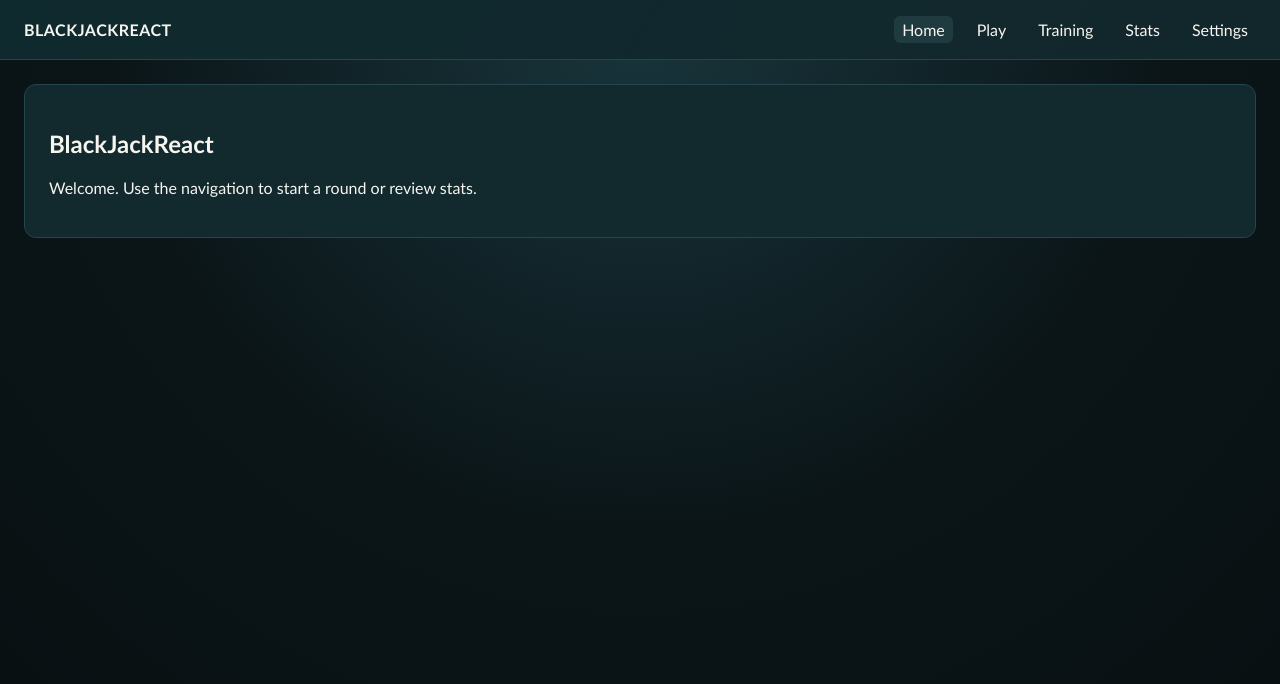
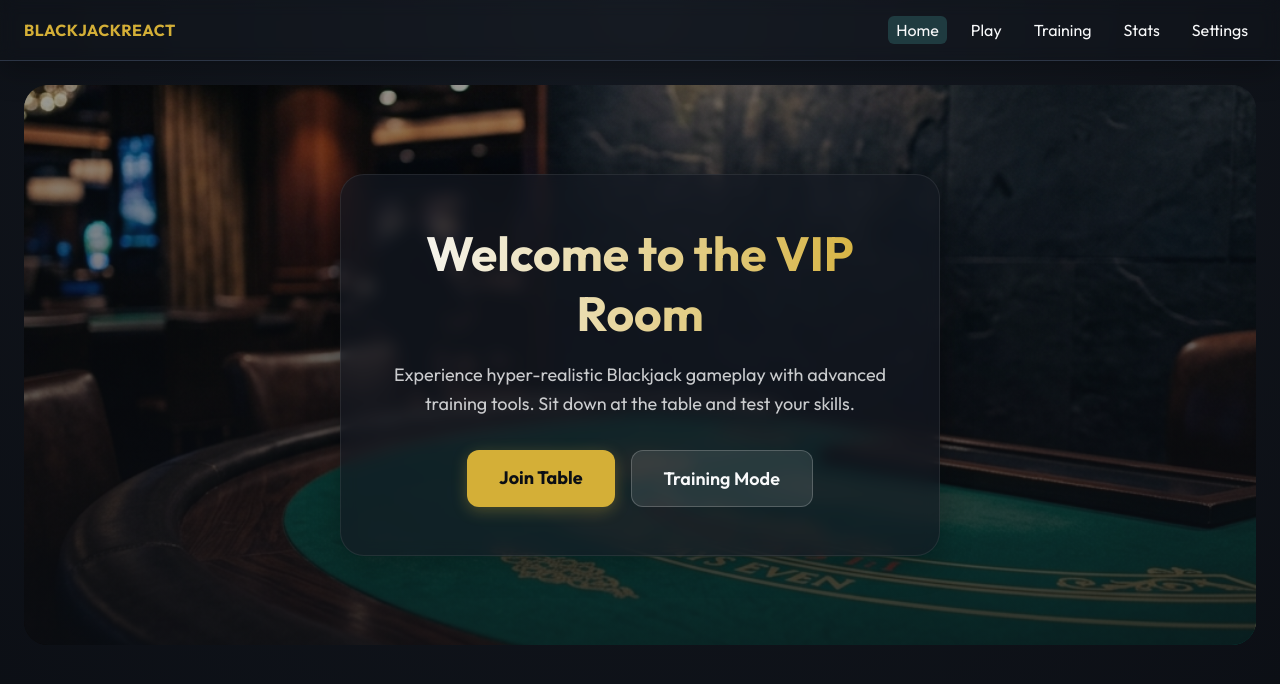
Before and after one commit to DarrenOsborne/BlackJackReact, a React (Vite) app in the folder apps/web/: page / in a window 1280 px wide. Shown: the top 684 px of the page. Built offline with nearby package versions, Linux system fonts and the light colour scheme.

Commit message:
feat: implement core game loop, betting, and turn management logic for the Play route

```diff
--- a/apps/web/index.html
+++ b/apps/web/index.html
@@ -3,6 +3,7 @@
   <head>
     <meta charset="UTF-8" />
     <meta name="viewport" content="width=device-width, initial-scale=1.0" />
+    <link href="https://fonts.googleapis.com/css2?family=Outfit:wght@300;400;600;700;800&display=swap" rel="stylesheet">
     <title>BlackJackReact</title>
   </head>
   <body>
--- a/apps/web/src/app/AppShell.tsx
+++ b/apps/web/src/app/AppShell.tsx
@@ -5,8 +5,8 @@ export function AppShell() {
   return (
     <BrowserRouter>
       <div className="app-shell">
-        <header className="app-header">
-          <div className="brand">BlackJackReact</div>
+        <header className="app-header glass-panel" style={{ background: "transparent", borderTop: "none", borderLeft: "none", borderRight: "none", borderRadius: 0 }}>
+          <div className="brand" style={{ color: "var(--accent)" }}>BlackJackReact</div>
           <nav className="app-nav">
             <NavLink to="/">Home</NavLink>
             <NavLink to="/play">Play</NavLink>
--- a/apps/web/src/app/routes/Home.tsx
+++ b/apps/web/src/app/routes/Home.tsx
@@ -1,8 +1,81 @@
+import { Link } from "react-router-dom";
+
 export function Home() {
   return (
-    <section className="page">
-      <h1>BlackJackReact</h1>
-      <p>Welcome. Use the navigation to start a round or review stats.</p>
-    </section>
+    <div className="home-container">
+      <div className="hero-section" style={{
+        backgroundImage: "url('/hero-bg.png')",
+        backgroundSize: "cover",
+        backgroundPosition: "center",
+        borderRadius: "24px",
+        minHeight: "70vh",
+        display: "flex",
+        flexDirection: "column",
+        justifyContent: "center",
+        alignItems: "center",
+        position: "relative",
+        overflow: "hidden"
+      }}>
+        {/* Dark overlay for readability */}
+        <div style={{
+          position: "absolute",
+          inset: 0,
+          background: "linear-gradient(to bottom, rgba(11, 14, 20, 0.4), rgba(11, 14, 20, 0.8))"
+        }}></div>
+
+        <div className="glass-panel" style={{
+          position: "relative",
+          padding: "48px",
+          borderRadius: "24px",
+          textAlign: "center",
+          maxWidth: "600px",
+          zIndex: 1
+        }}>
+          <h1 style={{
+            fontSize: "48px",
+            margin: "0 0 16px 0",
+            background: "linear-gradient(to right, #F8F9FA, #D4AF37)",
+            WebkitBackgroundClip: "text",
+            WebkitTextFillColor: "transparent"
+          }}>
+            Welcome to the VIP Room
+          </h1>
+          <p style={{
+            fontSize: "18px",
+            opacity: 0.8,
+            marginBottom: "32px",
+            lineHeight: 1.6
+          }}>
+            Experience hyper-realistic Blackjack gameplay with advanced training tools. Sit down at the table and test your skills.
+          </p>
+          <div style={{ display: "flex", gap: "16px", justifyContent: "center" }}>
+            <Link to="/play" style={{
+              background: "#D4AF37",
+              color: "#0B0E14",
+              padding: "16px 32px",
+              borderRadius: "12px",
+              textDecoration: "none",
+              fontWeight: 700,
+              fontSize: "18px",
+              boxShadow: "0 4px 15px rgba(212, 175, 55, 0.3)"
+            }}>
+              Join Table
+            </Link>
+            <Link to="/training" style={{
+              background: "rgba(255,255,255,0.1)",
+              color: "#F8F9FA",
+              padding: "16px 32px",
+              borderRadius: "12px",
+              textDecoration: "none",
+              fontWeight: 600,
+              fontSize: "18px",
+              border: "1px solid rgba(255,255,255,0.2)"
+            }}>
+              Training Mode
+            </Link>
+          </div>
+        </div>
+      </div>
+    </div>
   );
 }
--- a/apps/web/src/app/routes/Play.tsx
+++ b/apps/web/src/app/routes/Play.tsx
@@ -589,9 +589,6 @@ function PlayerHandView({
     typeof countdownTotalMs === "number" &&
     countdownTotalMs > 0 &&
     countdownMs > 0;
-  const actionSlot = showActions ? (
-    <HandActionSlot onHit={onHit} onDouble={onDouble} canHit={canHit} canDouble={canDouble} />
-  ) : undefined;
 
   return (
     <div className={isActive ? "player-hand player-hand--active" : "player-hand"}>
@@ -600,7 +597,6 @@ function PlayerHandView({
         label={label}
         status={hand.status}
         showTotal={showTotal}
-        actionSlot={actionSlot}
       />
       {showBet && <div>Bet: {hand.bet}</div>}
       {isActive && !showResult && <div>Active</div>}
@@ -610,18 +606,24 @@ function PlayerHandView({
         </div>
       ) : (
         showActions && (
-          <div className="hand-actions">
-            <button className="stand-button" onClick={onStand} disabled={!canStand || !onStand}>
+          <div className="hand-actions" style={{ display: 'flex', flexWrap: 'wrap', gap: '8px', marginTop: '8px' }}>
+            <button onClick={onHit} disabled={!canHit || !onHit} className="action-btn">
+              Hit
+            </button>
+            <button className="stand-button action-btn" onClick={onStand} disabled={!canStand || !onStand}>
               Stand
               {showCountdown && (
                 <span className="stand-progress" style={{ animationDuration: `${countdownTotalMs}ms` }} />
               )}
             </button>
-            <button onClick={onSurrender} disabled={!canSurrender || !onSurrender}>
+            <button onClick={onDouble} disabled={!canDouble || !onDouble} className="action-btn">
+              Double
+            </button>
+            <button onClick={onSplit} disabled={!canSplit || !onSplit} className="action-btn">
+              Split
+            </button>
+            <button onClick={onSurrender} disabled={!canSurrender || !onSurrender} className="action-btn">
               Surrender
-            </button>
-            <button onClick={onSplit} disabled={!canSplit || !onSplit}>
-              Split
             </button>
           </div>
         )
@@ -736,29 +738,9 @@ function getPerfectPlay(
 
 function TableStat({ label, value }: TableStatProps) {
   return (
-    <div className="table-stat">
+    <div className="table-stat glass-panel">
       <div className="table-stat__title">{label}</div>
       <div className="table-stat__value">{value}</div>
     </div>
   );
 }
-
-type HandActionSlotProps = {
-  onHit?: () => void;
-  onDouble?: () => void;
-  canHit?: boolean;
-  canDouble?: boolean;
-};
-
-function HandActionSlot({ onHit, onDouble, canHit = false, canDouble = false }: HandActionSlotProps) {
-  return (
-    <div className="action-card">
-      <button onClick={onHit} disabled={!canHit || !onHit}>
-        Hit
-      </button>
-      <button onClick={onDouble} disabled={!canDouble || !onDouble}>
-        Double
-      </button>
-    </div>
-  );
-}
--- a/apps/web/src/styles.css
+++ b/apps/web/src/styles.css
@@ -1,19 +1,27 @@
 :root {
-  color-scheme: light;
-  --bg-deep: #0a1316;
-  --bg-mid: #102226;
-  --bg-light: #18353b;
-  --felt: #0f3a2f;
-  --felt-dark: #0b2a23;
-  --ink: #f6f5f0;
-  --accent: #d6b15d;
-  --accent-2: #7cc7b1;
-  --border: #24454b;
-  --card-width: 48px;
-  --card-height: 64px;
-  font-family: "Trebuchet MS", "Segoe UI", sans-serif;
+  color-scheme: dark;
+  --bg-deep: #0B0E14;
+  --bg-mid: #151A22;
+  --bg-light: #1E2532;
+  --felt: #0B3D2E;
+  --felt-dark: #07261C;
+  --ink: #F8F9FA;
+  --accent: #D4AF37;
+  --accent-2: #2E8B57;
+  --border: #2C3545;
+  --card-width: 56px;
+  --card-height: 78px;
+  font-family: 'Outfit', sans-serif;
   color: var(--ink);
-  background: radial-gradient(circle at top, #19363d 0%, #0b1518 52%, #080f11 100%);
+  background: radial-gradient(circle at 50% 0%, var(--bg-mid) 0%, var(--bg-deep) 100%);
+}
+
+.glass-panel {
+  background: rgba(21, 26, 34, 0.65);
+  backdrop-filter: blur(8px);
+  -webkit-backdrop-filter: blur(8px);
+  border: 1px solid rgba(255, 255, 255, 0.08);
+  box-shadow: 0 8px 32px 0 rgba(0, 0, 0, 0.3);
 }
 
 * {
@@ -94,10 +102,11 @@ body {
 
 .table-layout {
   position: relative;
-  padding: 20px;
-  border-radius: 18px;
-  border: 1px solid #1f4248;
-  background: radial-gradient(circle at 10% 20%, #163a35 0%, #0e2624 55%, #0a1d1f 100%);
+  padding: 24px;
+  border-radius: 24px;
+  border: 1px solid rgba(44, 53, 69, 0.8);
+  background: radial-gradient(ellipse at center, var(--felt) 0%, var(--felt-dark) 100%);
+  box-shadow: inset 0 0 100px rgba(0,0,0,0.5), 0 16px 40px rgba(0,0,0,0.4);
   overflow: hidden;
 }
 
@@ -373,6 +382,13 @@ body {
   font-size: 18px;
   gap: 0px;
   flex-shrink: 0;
+  box-shadow: 2px 4px 10px rgba(0,0,0,0.5);
+  transition: transform 0.2s ease, box-shadow 0.2s ease;
+}
+
+.card:hover {
+  transform: translateY(-2px);
+  box-shadow: 4px 8px 15px rgba(0,0,0,0.6);
 }
 
 .card__rank {
@@ -387,14 +403,19 @@ body {
 }
 
 .card--down {
-  background: repeating-linear-gradient(
-    45deg,
-    #2c3c45,
-    #2c3c45 6px,
-    #22323b 6px,
-    #22323b 12px
-  );
-  border-color: #1a2a31;
+  background: radial-gradient(circle at center, #A62C2B 0%, #7A1D1C 100%);
+  border: 2px solid #F2E8C6;
+  position: relative;
+}
+
+.card--down::after {
+  content: "♠";
+  position: absolute;
+  font-size: 24px;
+  color: rgba(242, 232, 198, 0.4);
+  top: 50%;
+  left: 50%;
+  transform: translate(-50%, -50%);
 }
 
 .card--red .card__rank,
@@ -988,3 +1009,30 @@ body {
   opacity: 0.5;
   cursor: not-allowed;
 }
+
+/* Responsive Adjustments */
+@media (max-width: 768px) {
+  .app-header {
+    flex-direction: column;
+    gap: 16px;
+    padding: 12px;
+  }
+  .app-nav {
+    width: 100%;
+    overflow-x: auto;
+    padding-bottom: 8px;
+  }
+  .dealer-row {
+    grid-template-columns: 1fr;
+  }
+  .dealer-content {
+    grid-template-columns: 1fr;
+  }
+  .player-spots {
+    grid-template-columns: 1fr;
+  }
+  .table-stat, .shoe-visual, .discard-tray {
+    min-width: unset;
+    flex: 1 1 30%;
+  }
+}
--- a/apps/web/src/ui/components/Cards/Hand.tsx
+++ b/apps/web/src/ui/components/Cards/Hand.tsx
@@ -9,7 +9,6 @@ type HandProps = {
   hideFirstCard?: boolean;
   showTotal?: boolean;
   status?: HandStatus;
-  actionSlot?: ReactNode;
 };
 
 export function Hand({
@@ -17,8 +16,7 @@ export function Hand({
   label,
   hideFirstCard = false,
   showTotal = true,
-  status,
-  actionSlot
+  status
 }: HandProps) {
   const value = evaluateHand(cards);
   const totalLabel = hideFirstCard ? "?" : value.total.toString();
@@ -36,7 +34,6 @@ export function Hand({
             faceDown={hideFirstCard && index === 1}
           />
         ))}
-        {actionSlot}
       </div>
       {showTotal && <div className="hand__total">Total: {totalLabel}</div>}
       <div className="hand__status">{statusLabel}</div>
```
Also changed, not shown: apps/web/public/hero-bg.png (added).
